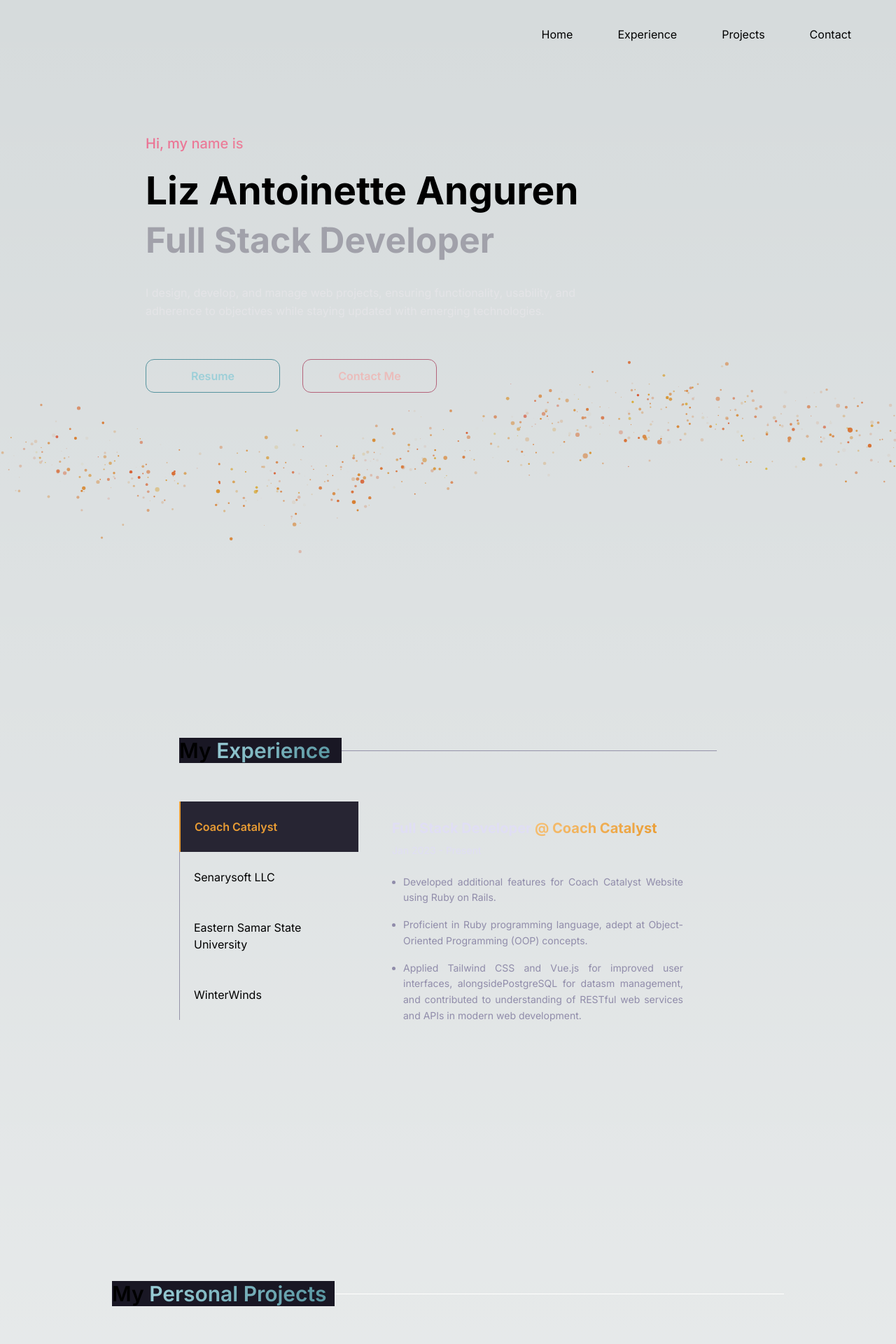
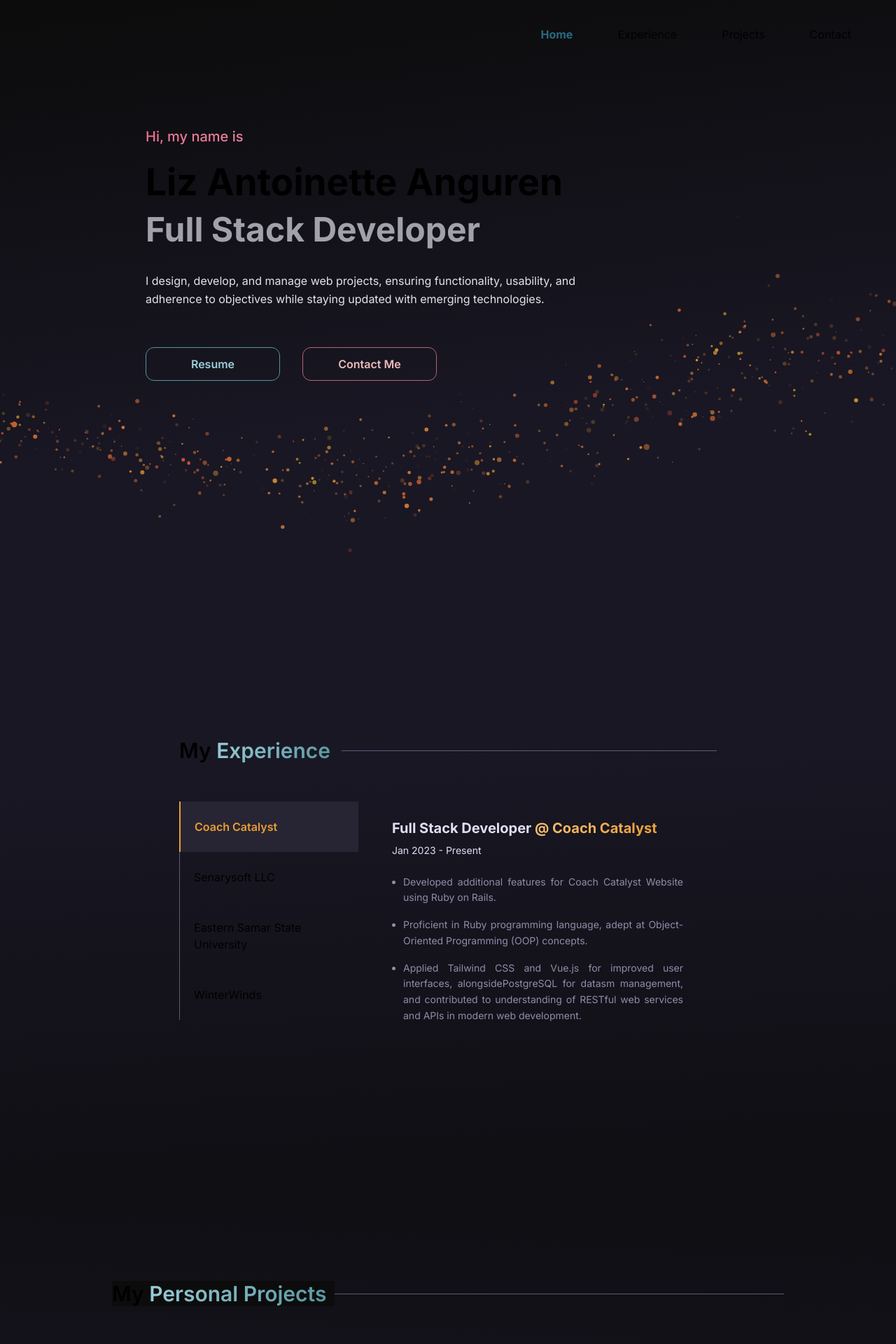
Before and after one commit to LizAntoinette/Portfolio_V2, a Next.js app: page / in a window 1280 px wide. Shown: the top 1920 px of the page at 70% size. Built offline with nearby package versions, Linux system fonts and the light colour scheme.

Commit message:
only need to add mobile responsive and projects

```diff
--- a/app/globals.css
+++ b/app/globals.css
@@ -11,8 +11,8 @@
 @media (prefers-color-scheme: dark) {
   :root {
     --foreground-rgb: 255, 255, 255;
-    --background-start-rgb: 25, 23, 36;
-    --background-end-rgb: 25, 23, 36;
+    --background-start-rgb: 12, 12, 13;
+    --background-end-rgb: 12, 12, 13;
   }
 }
 
@@ -23,6 +23,11 @@
   font-display: swap;
   src: url('../assets/font/NotoSans-VariableFont.ttf') format('truetype');
 }
+
+html {
+  scroll-behavior: smooth;
+}
+
 
 
 body {
@@ -36,10 +41,33 @@ body {
     rgb(var(--background-start-rgb));
 }
 
+main{
+  background-size: 100% 100%;
+  background-position: 0px 0px;
+  background-image: linear-gradient(0deg, #0C0C0DFF 0%, #191724 16%);
+}
+
 @layer utilities {
   .text-balance {
     text-wrap: balance;
   }
+}
+
+#home{
+  background-size: 100% 100%;
+  background-position: 0px 0px;
+  background-image: linear-gradient(173deg, #0C0C0DFF 5%, #191724 73%);
+}
+
+#experience{
+  background-size: 100% 100%;
+  background-position: 0px 0px;
+  background-image: linear-gradient(-3deg, #100F14 8%, #191724 75%);
+}
+#project{
+  background-size: 100% 100%;
+  background-position: 0px 0px;
+  background-image: linear-gradient(183deg, #100F14 5%, #191724 35%);
 }
 
 .text-name{
--- a/components/experience.tsx
+++ b/components/experience.tsx
@@ -1,8 +1,16 @@
 "use client";
-import React, { useState } from 'react';
+import React, { useState,  useEffect } from 'react';
+import AOS from 'aos';
+
 
 export default function Experience() {
     const [activeTab, setActiveTab] = useState<string>('Coach Catalyst'); // Specify type as string
+
+    useEffect(() => {
+
+        AOS.refresh();
+    }, [activeTab]);
+
 
     const openCity = (tabName: string) => { // Specify type of tabName
         setActiveTab(tabName);
@@ -11,7 +19,7 @@ export default function Experience() {
 
     return (
         <section id="experience" className="mt-20 flex-grow flex items-center h-[100vh] z-20">
-        <div className="flex m-auto w-3/5 flex-col">
+            <div className="flex m-auto w-3/5 flex-col"  data-aos="fade-left">
                 <div className='mb-12'>
                     <p className="text-[30px] mb-6 font-semibold w-full border-b-[1px] border-[#797593ba] line-sub my-10 ">
                         <span className='bg-[#191724] pr-4'>
@@ -54,6 +62,8 @@ export default function Experience() {
                     </div>
                     <div className="w-2/3 h-96 px-5 text-[#e0def4]">
                         <div
+                            data-aos="fade-left"
+                            data-aos-duration="900"
                             id="Coach_Catalyst"
                             className={`tabcontent ${
                                 activeTab === 'Coach Catalyst' ? 'block' : 'hidden'
@@ -70,6 +80,8 @@ export default function Experience() {
 
                         </div>
                         <div
+                            data-aos="fade-left"
+                            data-aos-duration="900"
                             id="Senarysoft_LLC"
                             className={`tabcontent ${
                                 activeTab === 'Senarysoft LLC' ? 'block' : 'hidden'
@@ -85,6 +97,8 @@ export default function Experience() {
                             </ul>
                         </div>
                         <div
+                            data-aos="fade-left"
+                            data-aos-duration="900"
                             id="essu"
                             className={`tabcontent ${
                                 activeTab === 'Eastern Samar State University' ? 'block' : 'hidden'
@@ -101,6 +115,8 @@ export default function Experience() {
                             </ul>
                         </div>
                         <div
+                            data-aos="fade-left"
+                            data-aos-duration="900"
                             id="WinterWind"
                             className={`tabcontent ${
                                 activeTab === 'WinterWinds' ? 'block' : 'hidden'
--- a/components/header.tsx
+++ b/components/header.tsx
@@ -1,6 +1,36 @@
-import Image from "next/image";
+// components/Header.tsx
+
+import { useEffect, useState } from "react";
 
 export default function Header() {
+  const [activeSection, setActiveSection] = useState<string>("home");
+
+  useEffect(() => {
+    const handleScroll = () => {
+      const sections = document.querySelectorAll<HTMLElement>("section");
+      const navHeight = document.getElementById("header")?.offsetHeight || 0;
+
+      sections.forEach((section) => {
+        const top = section.offsetTop - navHeight;
+        const bottom = top + section.offsetHeight;
+        const scrollPosition = window.scrollY;
+
+        if (scrollPosition >= top && scrollPosition < bottom) {
+          const id = section.id;
+          setActiveSection(id); // Update active section state
+        }
+      });
+    };
+
+    window.addEventListener("scroll", handleScroll);
+
+    return () => {
+      window.removeEventListener("scroll", handleScroll);
+    };
+  }, []);
+
+
+
   return (
     <header id="header" className="fixed top-0 left-0 w-full z-50">
       <a className="absolute top-0 left-5 h-full" id="logo" href="#">
@@ -8,10 +38,26 @@ export default function Header() {
       </a>
       <nav id="nav" className="absolute right-8 top-3">
         <ul className="flex mt-6">
-                <li className="ml-8 mr-8 hover:text-[#9CCFD8]"><a href="#home" className="inline-block  h-full align-middle no-underline border-0 outline-none nav-link active">Home</a></li>
-                <li className="ml-8 mr-8 hover:text-[#9CCFD8]"><a href="#experience" className="inline-block h-full align-middle no-underline border-0 outline-none nav-link">Experience</a></li>
-                <li className="ml-8 mr-8 hover:text-[#9CCFD8]"><a href="#project" className="inline-block h-full align-middle no-underline border-0 outline-none nav-link">Projects</a></li>
-                <li className="ml-8 mr-8 hover:text-[#9CCFD8]"><a href="#contact" className="inline-block h-full align-middle no-underline border-0 outline-none nav-link">Contact</a></li>
+          <li className="ml-8 mr-8 hover:text-[#286983]">
+            <a href="#home" onClick={() => setActiveSection('home')} className={`inline-block h-full align-middle no-underline border-0 outline-none nav-link ${activeSection === "home" ? "text-[#286983] font-bold" : ""}`}>
+              Home
+            </a>
+          </li>
+          <li className="ml-8 mr-8 hover:text-[#286983]">
+            <a href="#experience" onClick={() => setActiveSection('experience')} className={`inline-block h-full align-middle no-underline border-0 outline-none nav-link ${activeSection === "experience" ? "text-[#286983] font-bold" : ""}`}>
+              Experience
+            </a>
+          </li>
+          <li className="ml-8 mr-8 hover:text-[#286983]">
+            <a href="#project" onClick={() => setActiveSection('project')} className={`inline-block h-full align-middle no-underline border-0 outline-none nav-link ${activeSection === "project" ? "text-[#286983] font-bold" : ""}`}>
+              Projects
+            </a>
+          </li>
+          <li className="ml-8 mr-8 hover:text-[#286983]">
+            <a href="#contact" onClick={() => setActiveSection('contact')} className={`inline-block h-full align-middle no-underline border-0 outline-none nav-link ${activeSection === "contact" ? "text-[#286983] font-bold" : ""}`}>
+              Contact
+            </a>
+          </li>
         </ul>
       </nav>
     </header>
--- a/components/home.tsx
+++ b/components/home.tsx
@@ -1,5 +1,5 @@
 import React from 'react';
-import { useParticleAnimation } from './animation/particle_waves';
+import { useParticleAnimation } from './hooks/particle_waves';
 
 export default function Home() {
     useParticleAnimation();
@@ -7,18 +7,18 @@ export default function Home() {
     return (
         <section id="home" className="mt-15 flex-grow flex items-center h-screen  z-20">
 
-            <div className="ml-52 -mt-12 w-1/2">
-                <h1 className="text-xl mb-3 font-medium text-name ">Hi, my name is</h1>
-                <h2 className="text-[55px] font-bold">Liz Antoinette Anguren</h2>
-                <p className="text-[50px] -mt-2 mb-6 text-zinc-400 font-bold">Full Stack Developer</p>
-                <p className="mb-8 text-base text-zinc-200 leading-relaxed">I design, develop, and manage web projects, ensuring functionality, usability, and adherence to objectives while staying updated with emerging technologies.</p>
-                <div className="flex justify-start mt-[3.5rem] space-x-8">
-                    <a href="#resume" className="inline-flex items-center justify-center w-48 h-12 rounded-xl font-semibold bg-transparent border border-[#56949F] text-[#9CCFD8] px-4 hover:bg-[#9CCFD8] hover:text-[#191724] transition-colors duration-300 ease-in-out">Resume</a>
+            <div className="ml-52 -mt-[75px] w-1/2">
+                <h1 data-aos="fade-up" data-aos-delay="600" className="text-xl mb-3 font-medium text-name ">Hi, my name is</h1>
+                <h2 data-aos="fade-up" data-aos-delay="700"className="text-[53px] font-bold">Liz Antoinette Anguren</h2>
+                <p data-aos="fade-up" data-aos-delay="800" className="text-[48px] -mt-2 mb-6 text-zinc-400 font-bold">Full Stack Developer</p>
+                <p data-aos="fade-up" data-aos-delay="900" className="mb-8 text-base text-zinc-200 leading-relaxed">I design, develop, and manage web projects, ensuring functionality, usability, and adherence to objectives while staying updated with emerging technologies.</p>
+                <div data-aos="fade-up" data-aos-delay="1000" className="flex justify-start mt-[3.5rem] space-x-8">
+                    <a href="files/Liz_CV.pdf" target="_blank" className="inline-flex items-center justify-center w-48 h-12 rounded-xl font-semibold bg-transparent border border-[#56949F] text-[#9CCFD8] px-4 hover:bg-[#9CCFD8] hover:text-[#191724] transition-colors duration-300 ease-in-out">Resume</a>
                     <a href="#contact" className="inline-flex items-center justify-center w-48 h-12 rounded-xl font-semibold bg-transparent border border-[#B4637A] text-[#EBBCBA] px-4 hover:bg-[#EBBCBA] hover:text-[#191724] transition-colors duration-300 ease-in-out">Contact Me</a>
                 </div>
             </div>
 
-            <canvas id="particle-canvas" className="absolute bottom-0 left-0 w-full h-80"></canvas>
+            <canvas id="particle-canvas" className="absolute bottom-0 left-0 w-full h-5/6"></canvas>
 
         </section>
 
--- /dev/null
+++ b/components/hooks/useIntersectionObserver.ts
@@ -0,0 +1,29 @@
+import { useEffect, useRef } from 'react';
+
+const useIntersectionObserver = (setActiveSection: (sectionId: string) => void): void => {
+  const observer = useRef<IntersectionObserver | null>(null);
+
+  useEffect(() => {
+    observer.current = new IntersectionObserver(
+      (entries: IntersectionObserverEntry[]) => {
+
+        entries.forEach((entry: IntersectionObserverEntry) => {
+          if (entry.isIntersecting) {
+            console.log(entry)
+            setActiveSection(entry.target.id);
+          }
+        });
+      },
+      { threshold: 0.5 }
+    );
+
+    const sections = document.querySelectorAll('section');
+    sections.forEach((section: Element) => observer.current?.observe(section));
+
+    return () => {
+      sections.forEach((section: Element) => observer.current?.unobserve(section));
+    };
+  }, [setActiveSection]);
+};
+
+export default useIntersectionObserver;
--- a/components/project.tsx
+++ b/components/project.tsx
@@ -1,20 +1,20 @@
+import React from 'react';
 import Image from "next/image";
-
 
 export default function Project() {
     return (
-        <section id="project" className="mt-15 flex-grow flex h-[125rem] z-20">
+        <section id="project" className="mt-15 flex-grow flex h-[120rem] z-20">
             <div className="flex mx-auto w-3/4 flex-col mt-32">
-                <div className='mb-7'>
-                    <p className="text-[30px] mb-6 font-semibold w-full border-b-[1px] border-white line-sub my-10 ">
+                <div className='mb-7'  data-aos="fade-up">
+                    <p className="text-[30px] mb-6 font-semibold w-full border-b-[1px] border-[#797593ba] line-sub my-10 ">
 
-                        <span className='bg-[#191724] pr-3'>
+                        <span className='bg-[#0C0C0DFF] pr-3'>
                             My <span className='title-name'>Personal Projects</span>
                         </span>
                     </p>
                 </div>
 
-                <div  className="flex flex-col md:flex-row gap-10 my-10">
+                <div  data-aos="fade-left"  className="flex flex-col md:flex-row gap-10 my-10">
 
                     <div className="mt-10 flex-col ">
                         <Image src="/images/img_web.png" className="max-w-[650px]" alt="Halcyon Theme" width={650} height={650}/>
@@ -48,7 +48,7 @@ export default function Project() {
 
 
                 </div>
-                <div  className="flex flex-col md:flex-row gap-10 my-[6rem]">
+                <div  data-aos="fade-right"  className="flex flex-col md:flex-row gap-10 my-[6rem]">
                     <div className=" flex flex-col py-12 text-white justify-start">
                         <h1 className="text-3xl font-bold mb-2">Simple E-Commerce Platform</h1>
                         <p className="text-lg pb-6 company-color">ASP.NET CORE + Angular</p>
@@ -70,7 +70,7 @@ export default function Project() {
 
 
                 </div>
-                <div  className="flex flex-col md:flex-row gap-10 my-10">
+                <div  data-aos="fade-left"  className="flex flex-col md:flex-row gap-10 my-10">
 
                     <div className="mt-10 flex-col ">
                         <Image src="/images/img_web.png" className="max-w-[650px]" alt="Halcyon Theme" width={650} height={650}/>
--- a/package.json
+++ b/package.json
@@ -11,14 +11,18 @@
   "dependencies": {
     "@tsparticles/engine": "^3.3.0",
     "@tsparticles/react": "^3.0.0",
+    "aos": "^2.3.4",
     "next": "14.2.2",
+    "nodemailer": "^6.9.14",
     "react": "^18",
     "react-dom": "^18",
     "react-tsparticles": "^2.12.2",
     "tsparticles": "^3.3.0"
   },
   "devDependencies": {
+    "@types/aos": "^3.0.7",
     "@types/node": "^20",
+    "@types/nodemailer": "^6.4.15",
     "@types/react": "^18",
     "@types/react-dom": "^18",
     "eslint": "^8",
```
Also changed, not shown: app/layout.tsx (+1 -6 lines), app/page.tsx (+12 -39 lines), components/contact.tsx (+11 -9 lines), components/hooks/particle_waves.ts (renamed from components/animation/particle_waves.ts, +15 -7 lines), components/hooks/optionsParticles.ts (renamed from components/optionsParticles.ts), 2 other files (tests, documents, lock files or other folders). Lines whose indentation alone changed are shown as unchanged.
